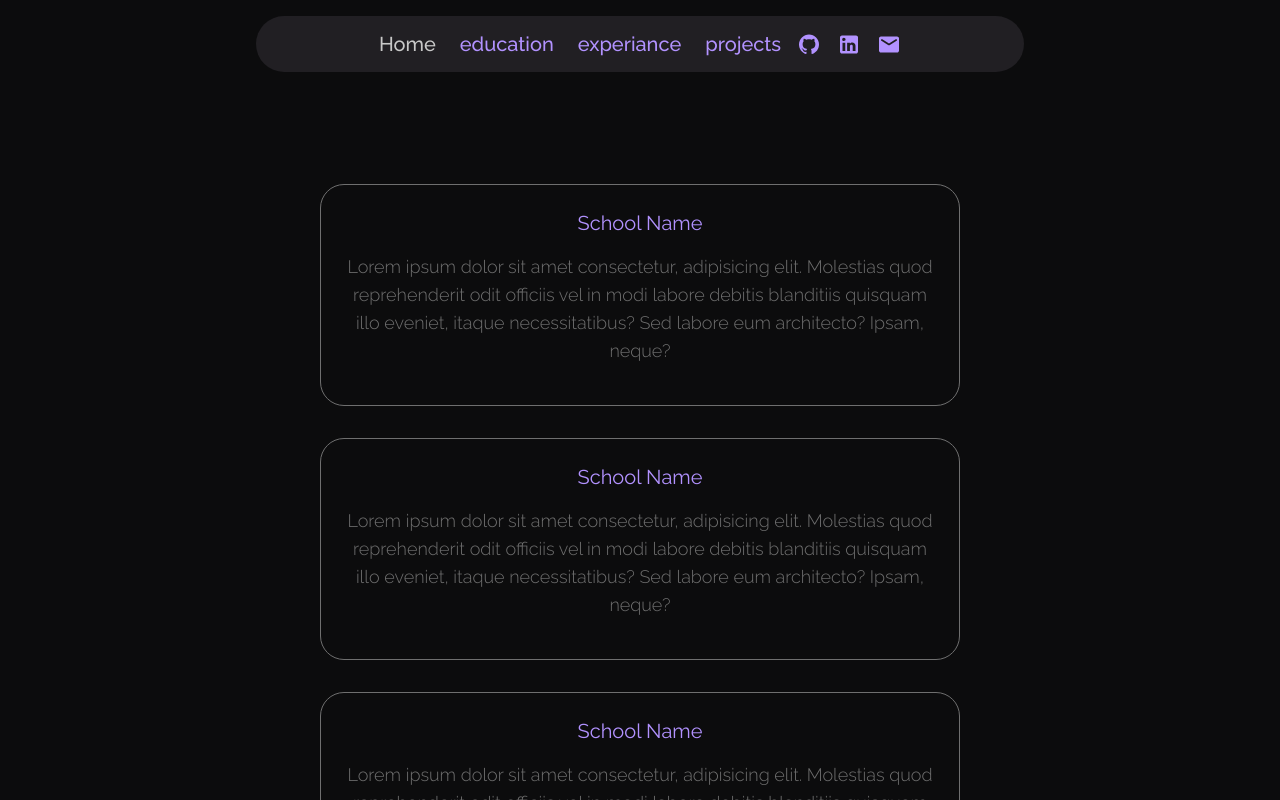
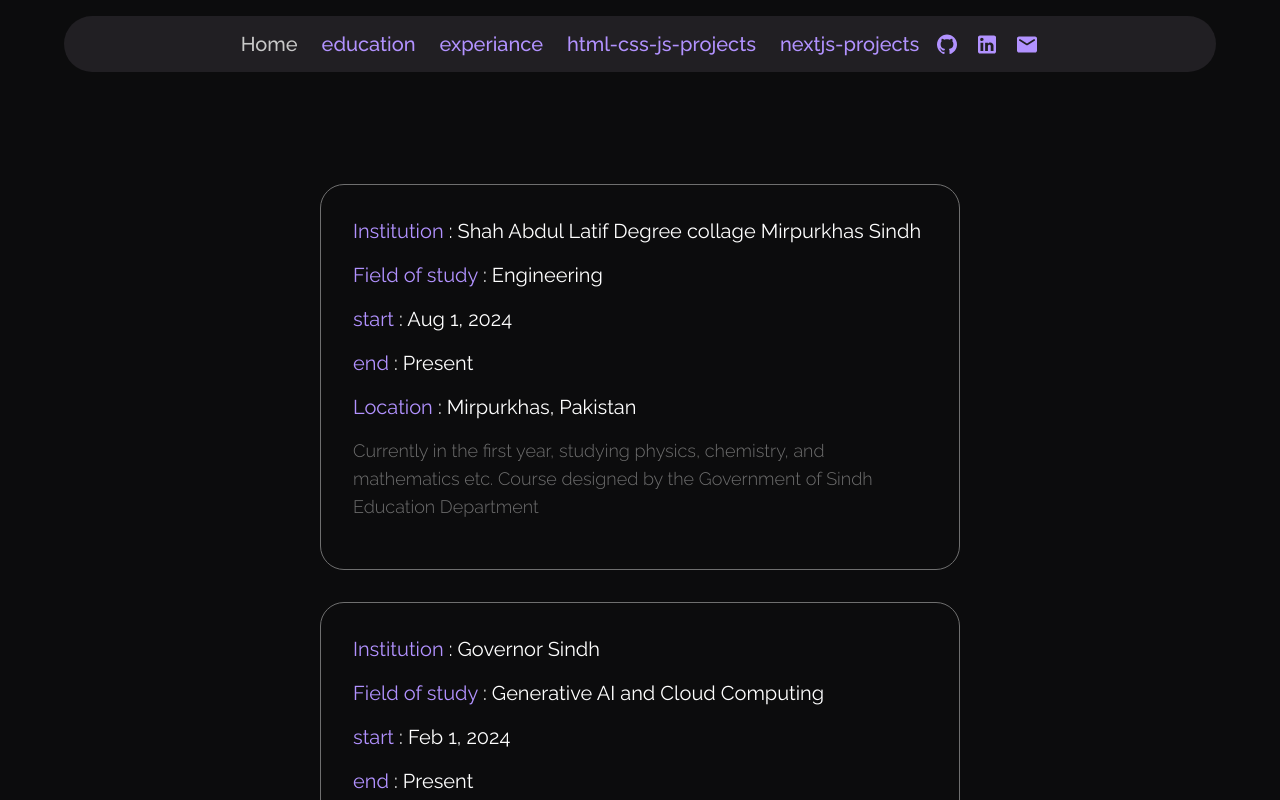
Before and after one commit to nadeemsangrasi/nadeemkhan-portfolio, a Next.js app: page /education in a window 1280 px wide. Shown: the top 800 px of the page. Built offline with nearby package versions, Linux system fonts and the light colour scheme.

Commit message:
education andexperiance data added

```diff
--- a/src/app/education/EducationCard.tsx
+++ b/src/app/education/EducationCard.tsx
@@ -1,14 +1,46 @@
+import { EductaionCardType } from "@/types/type";
+import dayjs from "dayjs";
 import React from "react";
 
-const EducationCard = (): React.JSX.Element => {
+const EducationCard = ({
+  institution,
+  degree,
+  fieldOfStudy,
+  startDate,
+  endDate,
+  location,
+  description,
+}: EductaionCardType): React.JSX.Element => {
   return (
-    <div className="w-full mx-auto my-8 sm:w-[50%] border-l border-r border-t border-b border-secondary-gray p-6 rounded-3xl">
-      <h2 className="text-purple text-xl pb-4 pt-5 sm:pt-0">School Name</h2>
+    <div className="w-full mx-auto my-8 sm:w-[50%] border-l border-r border-t border-b border-secondary-gray p-8 rounded-3xl">
+      <h2 className="text-purple text-xl pb-4 pt-5 sm:pt-0">
+        Institution <span className="text-primary-white">: {institution}</span>
+      </h2>
+      <h2 className="text-purple text-xl pb-4 pt-5 sm:pt-0">
+        Field of study{" "}
+        <span className="text-primary-white">: {fieldOfStudy}</span>
+      </h2>
+      <h2 className="text-purple text-xl pb-4 pt-5 sm:pt-0">
+        start{" "}
+        <span className="text-primary-white">
+          : {dayjs(startDate).format("MMM D, YYYY")}
+        </span>
+      </h2>
+      <h2 className="text-purple text-xl pb-4 pt-5 sm:pt-0">
+        end{" "}
+        {dayjs(endDate).format("MMM D, YYYY") == "Invalid Date" ? (
+          <span className="text-primary-white">: Present</span>
+        ) : (
+          <span className="text-primary-white">
+            : {dayjs(endDate).format("MMM D, YYYY")}
+          </span>
+        )}
+      </h2>
+      <h2 className="text-purple text-xl pb-4 pt-5 sm:pt-0">
+        Location <span className="text-primary-white">: {location}</span>
+      </h2>
       <p className="text-secondary-gray font-light  text-[1rem] sm:text-lg pb-4">
-        Lorem ipsum dolor sit amet consectetur, adipisicing elit. Molestias quod
-        reprehenderit odit officiis vel in modi labore debitis blanditiis
-        quisquam illo eveniet, itaque necessitatibus? Sed labore eum architecto?
-        Ipsam, neque?
+        {description}
       </p>
     </div>
   );
--- a/src/app/education/page.tsx
+++ b/src/app/education/page.tsx
@@ -1,12 +1,32 @@
 import React from "react";
 import EducationCard from "./EducationCard";
+import { eductaionCardsData } from "@/data/data";
+import { EductaionCardType } from "@/types/type";
 
 const EducationPage = (): React.JSX.Element => {
   return (
-    <div className=" overflow-hidden sm:px-0 px-4   text-center my-16 ">
-      <EducationCard />
-      <EducationCard />
-      <EducationCard />
+    <div className=" overflow-hidden sm:px-0 px-4 my-16 ">
+      {eductaionCardsData.map(
+        ({
+          institution,
+          degree,
+          fieldOfStudy,
+          startDate,
+          endDate,
+          location,
+          description,
+        }: EductaionCardType) => (
+          <EducationCard
+            institution={institution}
+            degree={degree}
+            fieldOfStudy={fieldOfStudy}
+            startDate={startDate}
+            endDate={endDate}
+            location={location}
+            description={description}
+          />
+        )
+      )}
     </div>
   );
 };
--- a/src/app/experiance/ExperianceCard.tsx
+++ b/src/app/experiance/ExperianceCard.tsx
@@ -1,30 +1,40 @@
+import { ExperianceCardType } from "@/types/type";
+import Link from "next/link";
 import React from "react";
+import dayjs from "dayjs";
 
-const ExperianceCard = (): React.JSX.Element => {
+const ExperianceCard = ({
+  domain,
+  startDate,
+  endDate,
+  place,
+  companyName,
+  detailPara1,
+  detailPara2,
+}: ExperianceCardType): React.JSX.Element => {
   return (
     <div className="md:flex w-full sm:w-[90%] mx-auto gap-4 my-16 border bg-expCard p-6 sm:p-14 rounded-xl">
       <div className="w-full sm:w-fit md:w-1/3">
-        <h1 className="text-primary-white text-lg sm:text-2xl">
-          Front-end Software Engineer
-        </h1>
-        <h2 className="text-purple text-[1rem] sm:text-xl">Contact</h2>
+        <h1 className="text-primary-white text-lg sm:text-2xl">{domain}</h1>
+        <h2 className="text-purple text-[1rem] sm:text-xl">
+          {" "}
+          <Link href={"#"}></Link>{" "}
+        </h2>
         <p className="text-secondary-gray font-light text-[1rem] md:text-lg">
-          jan 2020 . Present <br /> Karachi,Sindh
+          {dayjs(startDate).format("MMM D, YYYY")} .{" "}
+          {dayjs(endDate).format("MMM D, YYYY") == "Invalid Date"
+            ? "Present"
+            : dayjs(endDate).format("MMM D, YYYY")}{" "}
+          <br /> {place}
         </p>
       </div>
       <div className="w-full sm:w-[67%]">
-        <h2 className="text-purple text-xl pb-4 pt-5 sm:pt-0">Company Name</h2>
+        <h2 className="text-purple text-xl pb-4 pt-5 sm:pt-0">{companyName}</h2>
         <p className="text-secondary-gray font-light  text-[1rem] sm:text-lg pb-4">
-          Lorem ipsum dolor sit amet consectetur, adipisicing elit. Molestias
-          quod reprehenderit odit officiis vel in modi labore debitis blanditiis
-          quisquam illo eveniet, itaque necessitatibus? Sed labore eum
-          architecto? Ipsam, neque?
+          {detailPara1}
         </p>
         <p className="text-secondary-gray font-light  text-[1rem] sm:text-lg pb-4">
-          Lorem ipsum dolor sit amet consectetur, adipisicing elit. Molestias
-          quod reprehenderit odit officiis vel in modi labore debitis blanditiis
-          quisquam illo eveniet, itaque necessitatibus? Sed labore eum
-          architecto? Ipsam, neque?
+          {detailPara2}
         </p>
       </div>
     </div>
--- /dev/null
+++ b/src/app/projects/[id]/page.tsx
@@ -0,0 +1,27 @@
+import React from "react";
+
+const ProjectsPage = ({ params }: { params: { id: string } }) => {
+  const { id }: { id: string } = params;
+  switch (id) {
+    case "html-css-js-projects":
+      return (
+        <div>
+          <h1 className="text-primary-white">welcome to {id}</h1>
+        </div>
+      );
+    case "nextjs-projects":
+      return (
+        <div>
+          <h1 className="text-primary-white">welcome to {id}</h1>
+        </div>
+      );
+    default:
+      return (
+        <div>
+          <h1 className="text-primary-white">page not found 404</h1>
+        </div>
+      );
+  }
+};
+
+export default ProjectsPage;
--- a/src/app/projects/page.tsx
+++ /dev/null
@@ -1,7 +0,0 @@
-import React from "react";
-
-const ProjectsPage = (): React.JSX.Element => {
-  return <div></div>;
-};
-
-export default ProjectsPage;
--- a/src/components/layouts/Header.tsx
+++ b/src/components/layouts/Header.tsx
@@ -14,7 +14,7 @@
 
   return (
     <Wrapper>
-      <div className="w-full md:w-[60%] bg-secondary-black overflow-hidden text-secondary-white mx-auto rounded-full h-14 flex items-center justify-center gap-4">
+      <div className="w-full md:w-[90%] bg-secondary-black overflow-hidden text-secondary-white mx-auto rounded-full h-14 flex items-center justify-center gap-4">
         <div className="pages">
           <ul className="flex sm:gap-6 gap-2">
             <li
@@ -59,7 +59,22 @@
               onClick={() => setColor("experiance")}
             >
               {" "}
-              <Link href={"/experiance"}>projects</Link>{" "}
+              <Link href={"/projects/html-css-js-projects"}>
+                html-css-js-projects
+              </Link>{" "}
+            </li>
+            <li
+              className={`  sm:text-xl font-medium hover:underline ${
+                color === "experiance"
+                  ? "transition all ease 0.5s duration-700 text-secondary-white "
+                  : "text-purple"
+              }`}
+              onClick={() => setColor("experiance")}
+            >
+              {" "}
+              <Link href={"/projects/nextjs-projects"}>
+                nextjs-projects
+              </Link>{" "}
             </li>
           </ul>
         </div>
--- a/src/components/shared/TechnologyCard.tsx
+++ b/src/components/shared/TechnologyCard.tsx
@@ -7,7 +7,7 @@
   data,
 }: TechnologyCardType): React.JSX.Element => {
   return (
-    <div className="w-full sm:w-fit border-l border-t border-b border-r rounded-lg border-secondary-gray py-4 px-4 hover:hue-rotate-90 hover:rotate-180 duration-1000  hover:duration-1000">
+    <div className="w-full sm:w-fit border-l border-t border-b border-r rounded-lg border-secondary-gray py-4 px-4 hover:hue-rotate-90 hover:rotate-[360deg] duration-[800ms]  hover:duration-[1500ms]">
       <h1 className="font-semibold break-words text-sm sm:text-[1rem] pb-2">
         {title}
       </h1>
--- a/src/data/data.ts
+++ b/src/data/data.ts
@@ -1,4 +1,4 @@
-import { HeroCarType, TechnologyCardType } from "@/types/type";
+import { ExperianceCardType, HeroCarType, TechnologyCardType } from "@/types/type";
 import nextLogo from "@/assets/logos/nextjs.svg";
 import vercelLogo from "@/assets/logos/vercel.svg"
 import githubLogo from "@/assets/logos/github.svg"
@@ -57,3 +57,46 @@
         ],
     },
 ]
+
+export const experienceCardsData: ExperianceCardType[] = [
+    {
+        domain: "Cloud Computing & Generative AI",
+        startDate: "January 2023",
+        endDate: "Present",
+        place: "Karachi, Pakistan",
+        companyName: "Governor Sindh Initiative for Certified Cloud Applied Generative AI Engineers",
+        detailPara1: "As a Senior Student, I play a crucial role in supporting both students and faculty within the Governor Sindh Initiative for Certified Cloud Applied Generative AI Engineers. My responsibilities include solving queries from fellow students, providing guidance and solutions to problems related to cloud computing and generative AI, and helping new students navigate the program.",
+        detailPara2: "In addition, I assist teachers and mentors in organizing and delivering coursework, ensuring smooth and efficient operations. I actively participate in and contribute to advanced projects, applying my skills to real-world challenges and fostering an environment of collaborative learning. My dedication and hard work have been key factors in my selection for this role, reflecting my commitment to excellence and my passion for advancing in the field of cloud computing and AI."
+    },
+    {
+        domain: "Python Programming",
+        startDate: "April 2024",
+        endDate: "May 2024",
+        place: "Virtual",
+        companyName: "CodSoft",
+        detailPara1: "During a 1-month virtual internship with CodSoft, I developed and honed my Python programming skills through practical, real-world projects. This internship allowed me to apply theoretical knowledge to solve tangible problems, resulting in the completion of five significant projects.",
+        detailPara2: "The projects included a To-Do List application, a Calculator, a Password Generator, a Rock Paper Scissors game, and a Contact Management System. I added extra efforts in each project by enhancing features and optimizing performance. This experience strengthened my programming skills, problem-solving abilities, and project management, preparing me for future challenges in software development."
+    }
+]
+
+export const eductaionCardsData = [
+    {
+        institution: "Shah Abdul Latif Degree collage Mirpurkhas Sindh",
+        degree: "collage",
+        fieldOfStudy: "Engineering",
+        startDate: "Aug 2024",
+        endDate: "Present",
+        location: "Mirpurkhas, Pakistan",
+        description: "Currently in the first year, studying physics, chemistry, and mathematics etc. Course designed by the Government of Sindh Education Department"
+    },
+
+    {
+        institution: "Governor Sindh",
+        degree: "Certified Cloud Applied Generative AI Engineer",
+        fieldOfStudy: "Generative AI and Cloud Computing",
+        startDate: "Feb 2024",
+        endDate: "Present",
+        location: "Karachi, Pakistan",
+        description: "Pursuing a certification program focused on applied generative AI and cloud engineering. Gaining hands-on experience with AI models, cloud platforms, and real-world applications of generative AI technologies."
+    },
+]
```
Also changed, not shown: package.json (+6 -5 lines), src/app/experiance/page.tsx (+23 -3 lines), src/types/type.ts (+20 -0 lines), 1 other file (tests, documents, lock files or other folders).
